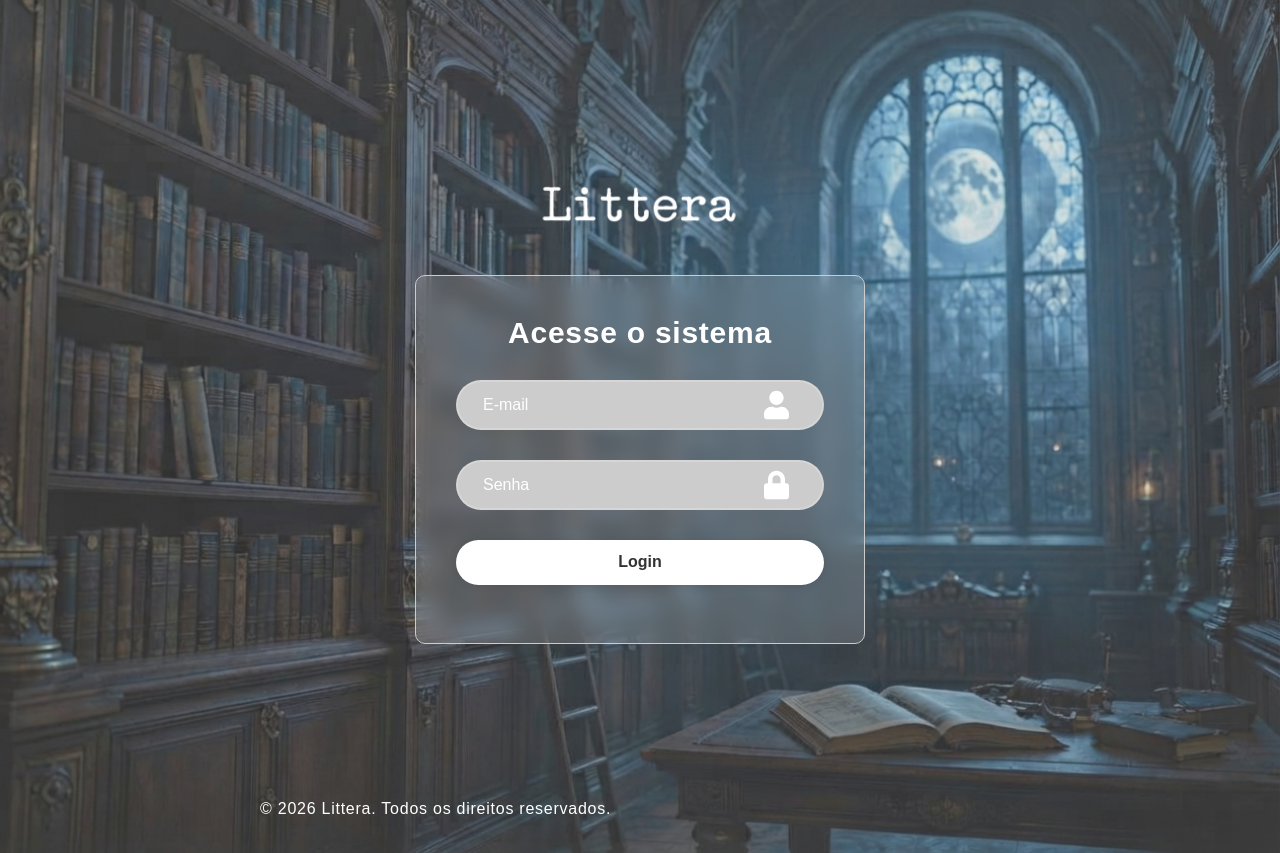
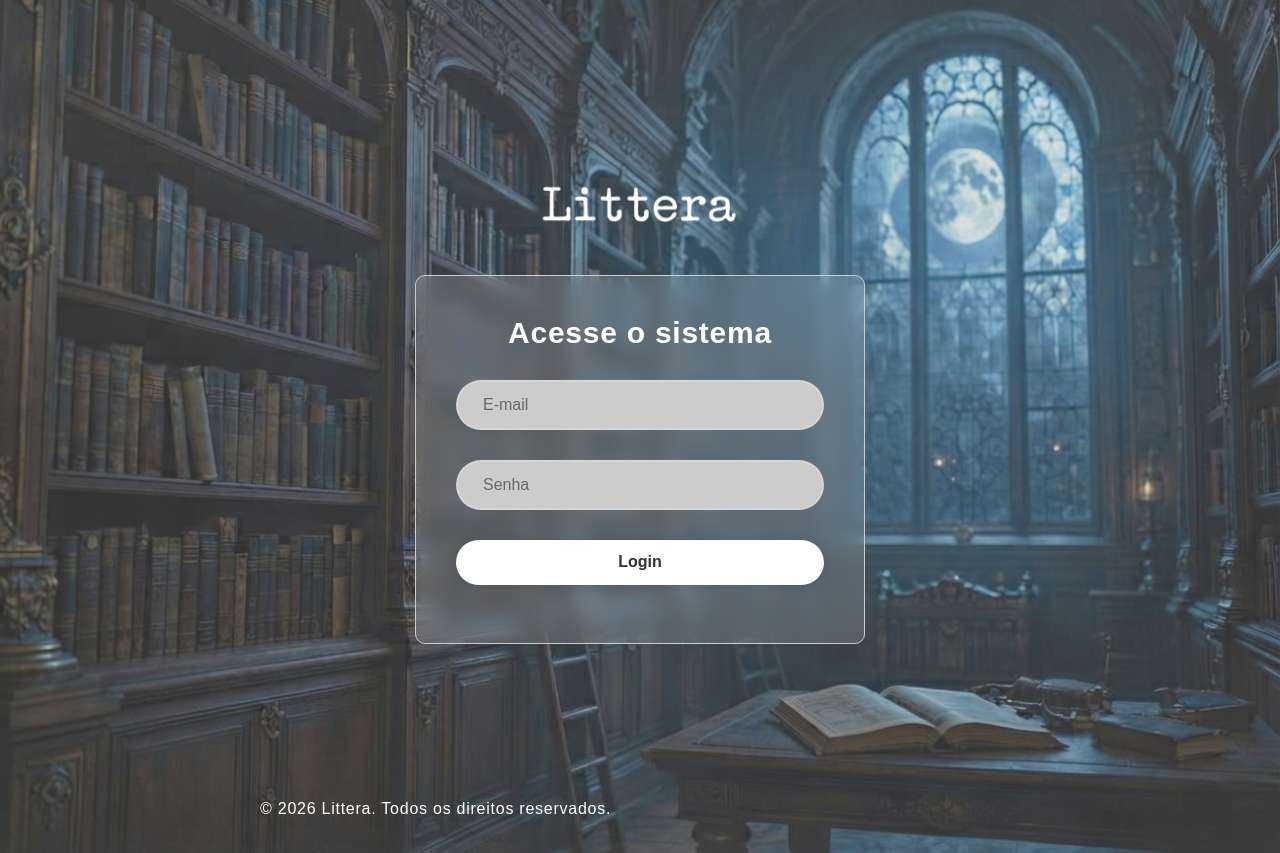
Before and after one commit to lucas-brum545/littera, a React (Vite) app: page / in a window 1280 px wide. Built offline with nearby package versions, Linux system fonts and the light colour scheme.

Commit message:
Ajustando detalhes da tela de login

```diff
--- a/components/Login/Login.css
+++ b/components/Login/Login.css
@@ -63,7 +63,7 @@ body{
 }
 
 .input-field input::placeholder {
-  color: #fff;
+  color: #696868;
 }
 
 .input-field .icon {
--- a/components/Login/Login.jsx
+++ b/components/Login/Login.jsx
@@ -151,6 +151,7 @@ const Login = () => {
               <h1>Acesse o sistema</h1>
 
               <div className="input-field">
+                {/* <FaUser className="icon" /> */}
                 <input
                   type="text"
                   placeholder="E-mail"
@@ -158,10 +159,10 @@ const Login = () => {
                   value={email}
                   onChange={(e) => setEmail(e.target.value)}
                 />
-                <FaUser className="icon" />
               </div>
 
               <div className="input-field">
+                {/* <FaLock className="icon" /> */}
                 <input
                   type="password"
                   placeholder="Senha"
@@ -169,7 +170,6 @@ const Login = () => {
                   value={senha}
                   onChange={(e) => setSenha(e.target.value)}
                 />
-                <FaLock className="icon" />
               </div>
 
               {/* <div className="recall-forget">
```
